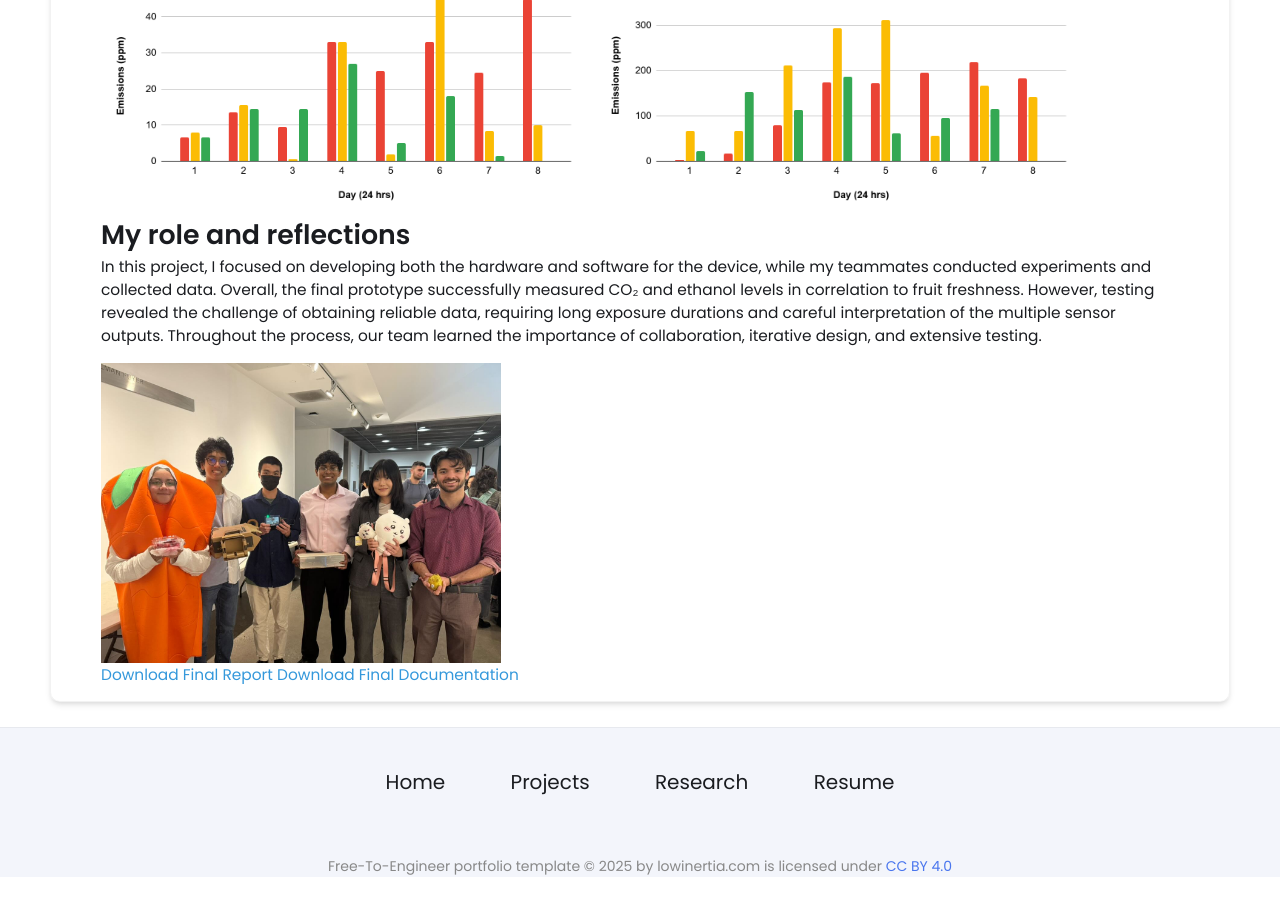
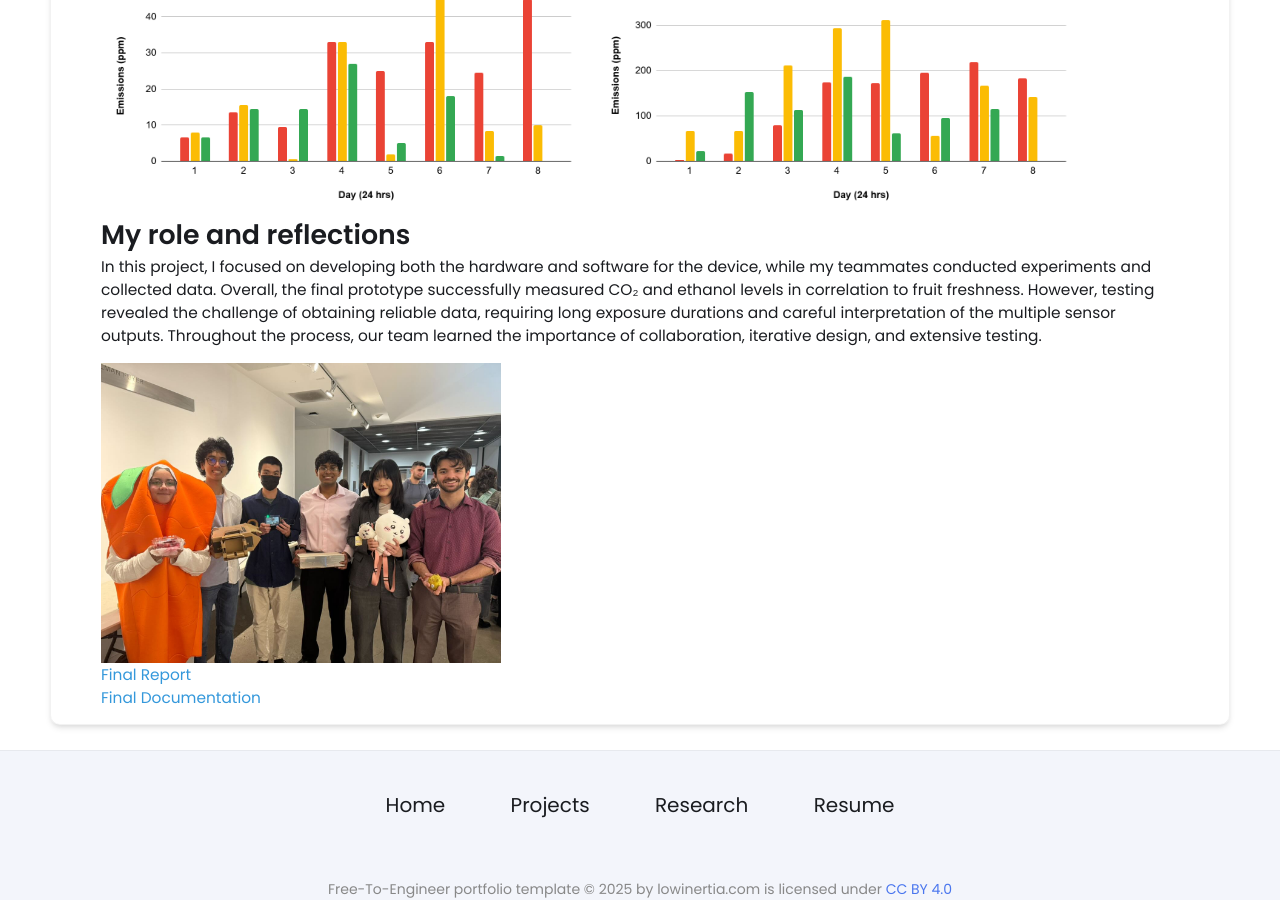
Before and after one commit to zeshui-song/zeshui-song.github.io, a Jekyll site: the page built from _projects/Gigasniffer/index.md, in a window 1280 px wide and 900 px high, scrolled down 3875 px. Built offline with Jekyll 4.4.1, drawn with Linux system fonts in a browser that asks for light colours; before the commit the page ends 4752 px from its top, so only the background shows below that.

Commit message:
pls work

````diff
--- a/_projects/Gigasniffer/index.md
+++ b/_projects/Gigasniffer/index.md
@@ -115,7 +115,7 @@ else {
    rgb.off();
 }
 ```
-[Full Arduino Code](https://raw.githubusercontent.com/zeshui-song/zeshui-song.github.io/main/_projects/Gigasniffer/Gigasniffer%20Code.ino)
+[Full Arduino Code](https://github.com/zeshui-song/zeshui-song.github.io/blob/main/_projects/Gigasniffer/Gigasniffer%20Code.ino)
 # Data
 The prototype was tested on pears, raspberries, and bananas over eight days, with daily measurements of CO₂ and ethanol. As the fruits decayed, the amount of CO₂ and ethanol generally increased. Thresholds of 25 ppm CO₂ and 165 ppm ethanol were set based on observed trends to indicate when produce was no longer fresh (based on visual inspection).
 {% include image-gallery.html images="CO2.png, Ethanol.png" height="300" %}
@@ -124,5 +124,5 @@ In this project, I focused on developing both the hardware and software for the
 <div style="display: flex; justify-content: center;">
   {% include image-gallery.html images="Best team.jpg" height="300" %}
 </div>
-[Download Final Report](EID101B_Team4_FinalReport.pdf)
-[Download Final Documentation](EID101B_Team4_FinalDocumentation.pdf)
+[Final Report]({{ "/EID101B_Team4_FinalReport.pdf" | relative_url }})<br>
+[Final Documentation]({{ "/EID101B_Team4_FinalDocumentation.pdf" | relative_url }})
````
